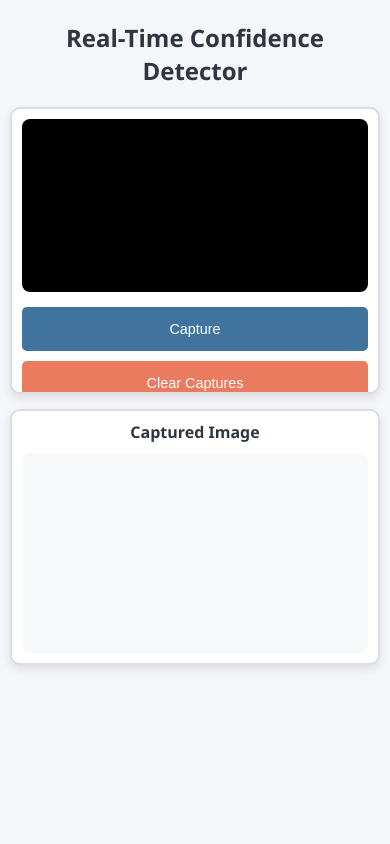
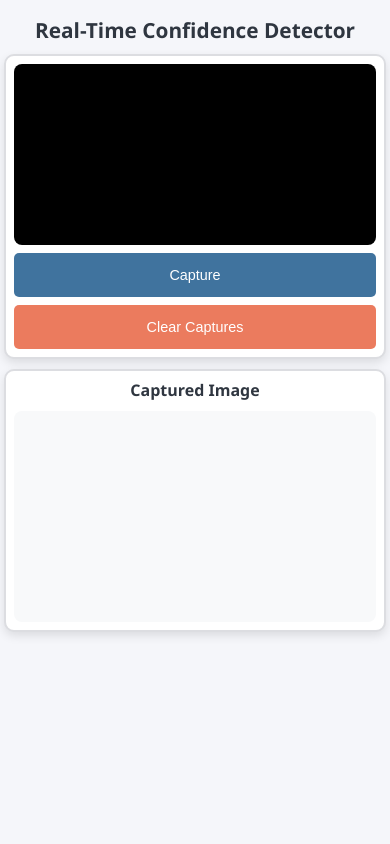
Before and after one commit to assulthoni/thoni.cloud, a Flask app: page /confidence in a window 390 px wide. Run offline with Flask 3, Linux system fonts and the light colour scheme.

Commit message:
add responsiveness

```diff
--- a/templates/confidence.html
+++ b/templates/confidence.html
@@ -42,13 +42,16 @@
         .capture-container {
             border: 2px solid #dcdde1;
             border-radius: 10px;
-            overflow: hidden;
+            overflow: visible;
             box-shadow: 0 4px 10px rgba(0, 0, 0, 0.1);
             padding: 15px;
             background-color: #fff;
             flex: 1 1 300px;
             min-width: 280px;
             box-sizing: border-box;
+            display: flex;
+            flex-direction: column;
+            min-height: fit-content;
         }
 
         video {
@@ -59,6 +62,7 @@
             border-radius: 8px;
             max-height: 400px;
             object-fit: cover;
+            flex-shrink: 0;
         }
 
         #capture-result img {
@@ -84,6 +88,8 @@
             flex-direction: column;
             gap: 10px;
             margin-top: 15px;
+            flex-shrink: 0;
+            width: 100%;
         }
 
         #clearBtn,
@@ -129,6 +135,8 @@
             border-radius: 8px;
             color: #6c757d;
             font-style: italic;
+            flex-grow: 1;
+            overflow: hidden;
         }
 
         #capture-result:empty::after {
@@ -145,24 +153,43 @@
                 flex-direction: column;
                 gap: 15px;
                 padding: 0 5px;
+                max-width: 100%;
             }
 
             .video-container,
             .capture-container {
-                flex: 1 1 100%;
+                flex: none;
+                width: 100%;
                 min-width: unset;
                 padding: 10px;
+                min-height: auto;
+                height: auto;
+                max-width: 100%;
+            }
+
+            video {
+                max-height: 40vh;
+                width: 100%;
+                max-width: 100%;
             }
 
             .button-container {
                 flex-direction: row;
                 justify-content: space-between;
+                margin-top: 10px;
+                flex-shrink: 0;
+            }
+
+            #capture-result {
+                min-height: 30vh;
+                max-height: 40vh;
             }
 
             #clearBtn,
             #captureBtn {
                 flex: 1;
                 margin: 0 5px;
+                max-width: calc(50% - 10px);
             }
 
             #clearBtn:first-child {
@@ -175,15 +202,45 @@
         }
 
         @media (max-width: 480px) {
+            body {
+                padding: 2px;
+            }
+
+            h1 {
+                font-size: 1.3rem;
+                margin-bottom: 10px;
+            }
+
+            .container {
+                gap: 10px;
+                padding: 0 2px;
+            }
+
+            .video-container,
+            .capture-container {
+                padding: 8px;
+            }
+
+            video {
+                max-height: 35vh;
+            }
+
+            #capture-result {
+                min-height: 25vh;
+                max-height: 35vh;
+            }
+
             .button-container {
                 flex-direction: column;
-                gap: 10px;
+                gap: 8px;
+                margin-top: 8px;
             }
 
             #clearBtn,
             #captureBtn {
                 margin: 0;
                 flex: none;
+                max-width: 100%;
             }
         }
 
@@ -216,14 +273,6 @@
                 margin-bottom: 15px;
             }
         }
-        @media (max-width: 480px) {
-    #captureBtn,
-    #clearBtn {
-        width: 100%;
-        margin-left: 0;
-    }
-}
-
     </style>
 </head>
 
```
